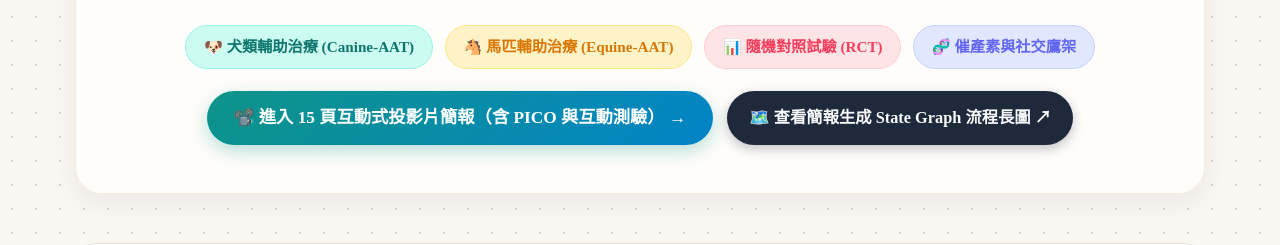
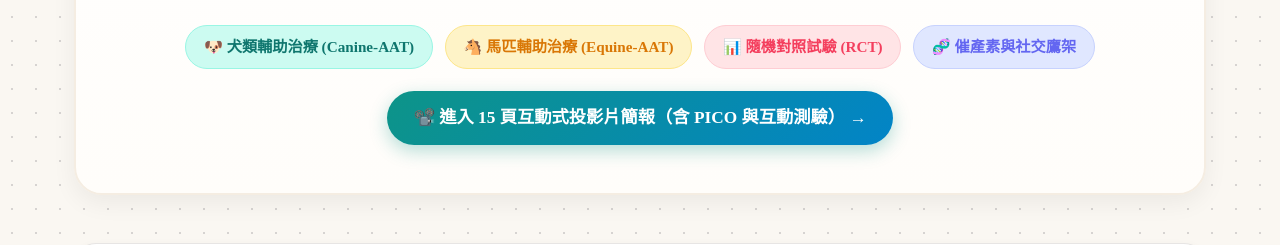
Before and after one commit to Ivy921102/schizophrenia-aat-wiki, a plain HTML site: page index.html in a window 1280 px wide. Shown: the part 355-600 px from the top of the page. Drawn offline with nearby package versions, Linux system fonts and the light colour scheme.

Commit message:
style: remove State Graph link button from index.html webpage

```diff
--- a/index.html
+++ b/index.html
@@ -634,9 +634,6 @@
         <a href="slides.html" target="_blank" style="display: inline-flex; align-items: center; gap: 0.55rem; background: linear-gradient(135deg, #0d9488 0%, #0284c7 100%); color: #ffffff; text-decoration: none; padding: 0.72rem 1.65rem; border-radius: 999px; font-size: 1.08rem; font-weight: bold; box-shadow: 0 6px 18px rgba(13, 148, 136, 0.3);">
           📽️ 進入 15 頁互動式投影片簡報（含 PICO 與互動測驗） &rarr;
         </a>
-        <a href="graph/slide_generation_graph.png" target="_blank" style="display: inline-flex; align-items: center; gap: 0.5rem; background: #1e293b; color: #f8fafc; text-decoration: none; padding: 0.72rem 1.4rem; border-radius: 999px; font-size: 1.02rem; font-weight: bold; box-shadow: 0 4px 12px rgba(15, 23, 42, 0.25);">
-          🗺️ 查看簡報生成 State Graph 流程長圖 ↗
-        </a>
       </div>
     </header>
 
```
